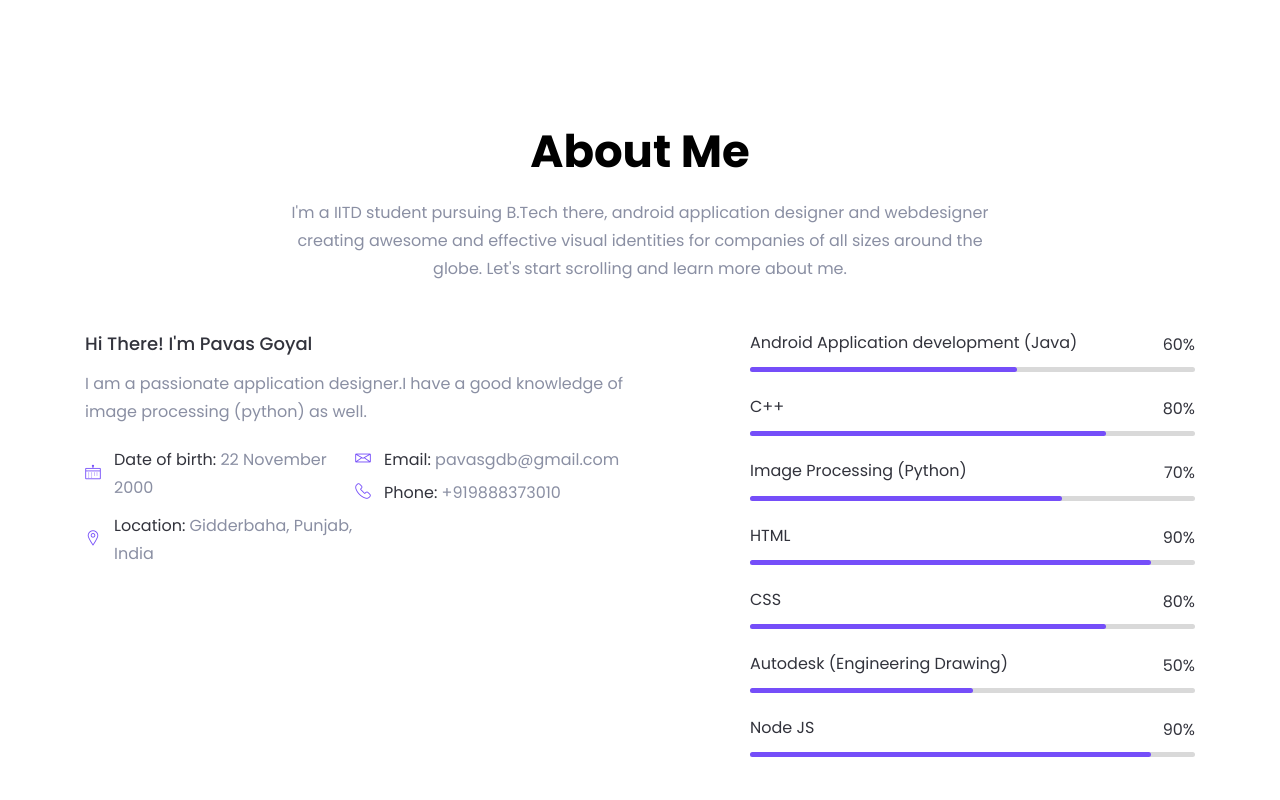
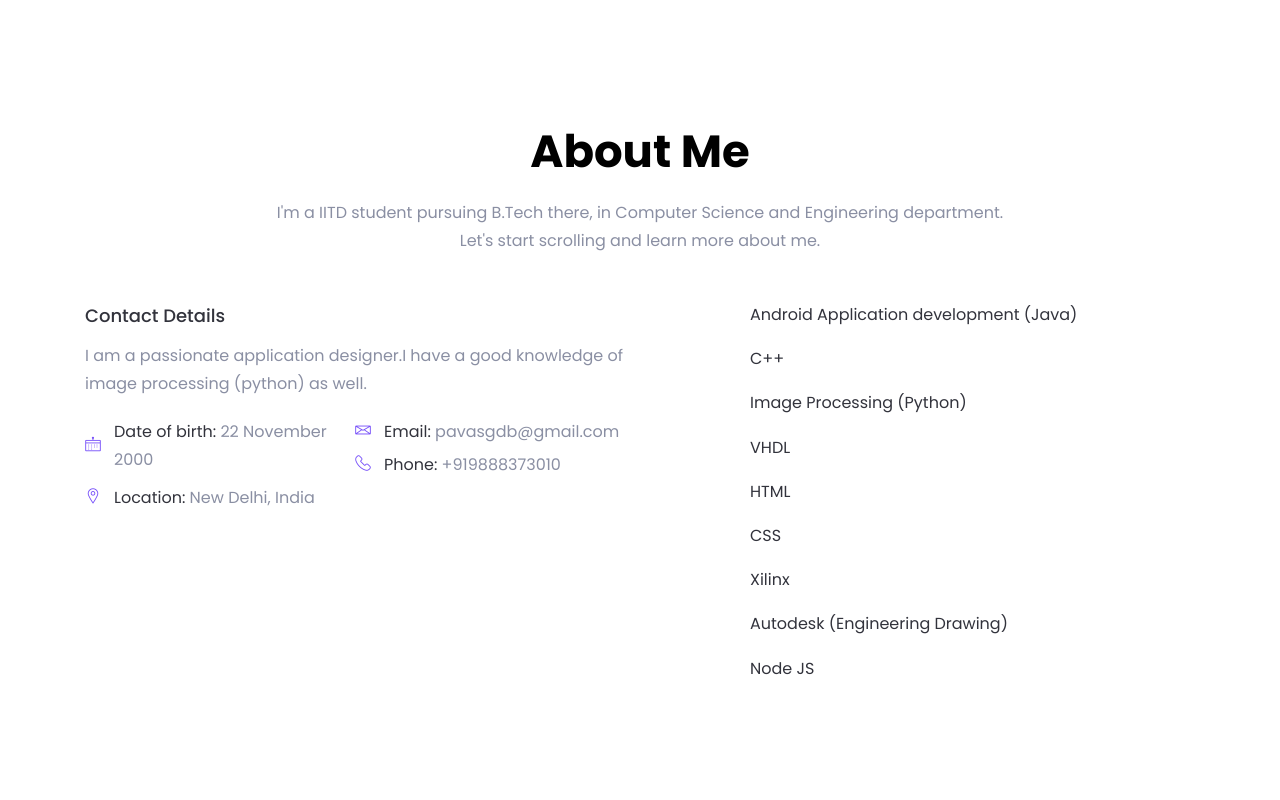
Before and after one commit to pavasgdb/pavasgdb.github.io, a plain HTML site: page index.html in a window 1280 px wide. Shown: the part 820-1620 px from the top of the page. Drawn offline with Linux system fonts and the light colour scheme; files whose address does not match are found by name.

Commit message:
Update index.html

```diff
--- a/index.html
+++ b/index.html
@@ -170,8 +170,7 @@
                 <div class="col-lg-8">
                     <div class="section-title text-center">
                         <h2 class="title">About Me</h2>
-                        <p>I'm a <span>IITD student</span> pursuing B.Tech there, <span>android application designer</span> and <span>webdesigner</span> creating awesome and
-                            effective visual identities for companies of all sizes around the globe. Let's <a class="smoothscroll" >start scrolling</a>
+                        <p>I'm a <span>IITD student</span> pursuing B.Tech there, in Computer Science and Engineering department. Let's <a class="smoothscroll" >start scrolling</a>
                             and learn more <a class="smoothscroll" >about me</a>.
                     </div> <!-- section title -->
                 </div>
@@ -179,7 +178,7 @@
             <div class="row" >
                 <div class="col-lg-6">
                     <div class="about-content mt-50">
-                        <h5 class="about-title">Hi There! I'm Pavas Goyal</h5>
+                        <h5 class="about-title">Contact Details</h5>
                         <p>I am a passionate application designer.I have a good knowledge of image processing (python) as well.</p>
                         <ul class="clearfix">
                             <li>
@@ -218,7 +217,7 @@
                                         <i class="lni-map-marker"></i>
                                     </div>
                                     <div class="info-text">
-                                        <p><span>Location:</span> Gidderbaha, Punjab, India</p>
+                                        <p><span>Location:</span> New Delhi, India</p>
                                     </div>
                                 </div> <!-- single info -->
                             </li>
@@ -232,118 +231,151 @@
                          <div class="skill-item mt-25">
                                 <div class="skill-header">
                                     <h6 class="skill-title">Android Application development (Java)</h6>
-                                    <div class="skill-percentage">
+                                    <!-- <div class="skill-percentage">
                                         <div class="count-box counted">
                                             <span class="counter">60</span>
                                         </div>
                                         %
-                                    </div>
+                                    </div> -->
                                 </div>
-                                <div class="skill-bar">
+                                <!-- <div class="skill-bar">
                                     <div class="bar-inner">
                                         <div class="bar progress-line" data-width="60"></div>
                                     </div>
-                                </div>
+                                </div> -->
                             </div> <!-- skill item -->
                              <!-- skill item -->
                         <div class="skill-item mt-25">
                                 <div class="skill-header">
                                     <h6 class="skill-title">C++</h6>
-                                    <div class="skill-percentage">
+                                    <!-- <div class="skill-percentage">
                                         <div class="count-box counted">
                                             <span class="counter">80</span>
                                         </div>
                                         %
-                                    </div>
+                                    </div> -->
                                 </div>
-                                <div class="skill-bar">
+                                <!-- <div class="skill-bar">
                                     <div class="bar-inner">
                                         <div class="bar progress-line" data-width="80"></div>
                                     </div>
-                                </div>
+                                </div> -->
                             </div> <!-- skill item -->
                              <!-- skill item -->
                            <div class="skill-item mt-25">
                                 <div class="skill-header">
                                     <h6 class="skill-title">Image Processing (Python)</h6>
-                                    <div class="skill-percentage">
+                                    <!-- <div class="skill-percentage">
                                         <div class="count-box counted">
                                             <span class="counter">70</span>
                                         </div>
                                         %
-                                    </div>
+                                    </div> -->
                                 </div>
-                                <div class="skill-bar">
+                                <!-- <div class="skill-bar">
                                     <div class="bar-inner">
                                         <div class="bar progress-line" data-width="70"></div>
                                     </div>
-                                </div>
+                                </div> -->
                             </div> <!-- skill item -->
 
+                            <div class="skill-item mt-25">
+                                <div class="skill-header">
+                                    <h6 class="skill-title">VHDL</h6>
+                                    <!-- <div class="skill-percentage">
+                                        <div class="count-box counted">
+                                            <span class="counter">90</span>
+                                        </div>
+                                        %
+                                    </div> -->
+                                </div>
+                                <!-- <div class="skill-bar">
+                                    <div class="bar-inner">
+                                        <div class="bar progress-line" data-width="90"></div>
+                                    </div>
+                                </div> -->
+                            </div> <!-- skill item -->
 
                         <div class="skill-item mt-25">
                             <div class="skill-header">
                                 <h6 class="skill-title">HTML</h6>
-                                <div class="skill-percentage">
+                                <!-- <div class="skill-percentage">
                                     <div class="count-box counted">
                                         <span class="counter">90</span>
                                     </div>
                                     %
-                                </div>
+                                </div> -->
                             </div>
-                            <div class="skill-bar">
+                            <!-- <div class="skill-bar">
                                 <div class="bar-inner">
                                     <div class="bar progress-line" data-width="90"></div>
                                 </div>
-                            </div>
+                            </div> -->
                         </div> <!-- skill item -->
                         <div class="skill-item mt-25">
                             <div class="skill-header">
                                 <h6 class="skill-title">CSS</h6>
-                                <div class="skill-percentage">
+                                <!-- <div class="skill-percentage">
                                     <div class="count-box counted">
                                         <span class="counter">80</span>
                                     </div>
                                     %
-                                </div>
+                                </div> -->
                             </div>
-                            <div class="skill-bar">
+                            <!-- <div class="skill-bar">
                                 <div class="bar-inner">
                                     <div class="bar progress-line" data-width="80"></div>
                                 </div>
+                            </div> -->
+                        </div> <!-- skill item -->
+
+                        <div class="skill-item mt-25">
+                            <div class="skill-header">
+                                <h6 class="skill-title">Xilinx</h6>
+                                <!-- <div class="skill-percentage">
+                                    <div class="count-box counted">
+                                        <span class="counter">90</span>
+                                    </div>
+                                    %
+                                </div> -->
                             </div>
+                            <!-- <div class="skill-bar">
+                                <div class="bar-inner">
+                                    <div class="bar progress-line" data-width="90"></div>
+                                </div>
+                            </div> -->
                         </div> <!-- skill item -->
                         <div class="skill-item mt-25">
                             <div class="skill-header">
                                 <h6 class="skill-title">Autodesk (Engineering Drawing)</h6>
-                                <div class="skill-percentage">
+                                <!-- <div class="skill-percentage">
                                     <div class="count-box counted">
                                         <span class="counter">50</span>
                                     </div>
                                     %
-                                </div>
+                                </div> -->
                             </div>
-                            <div class="skill-bar">
+                            <!-- <div class="skill-bar">
                                 <div class="bar-inner">
                                     <div class="bar progress-line" data-width="50"></div>
                                 </div>
-                            </div>
+                            </div> -->
                         </div> <!-- skill item -->
                         <div class="skill-item mt-25">
                             <div class="skill-header">
                                 <h6 class="skill-title">Node JS</h6>
-                                <div class="skill-percentage">
+                                <!-- <div class="skill-percentage">
                                     <div class="count-box counted">
                                         <span class="counter">90</span>
                                     </div>
                                     %
-                                </div>
+                                </div> -->
                             </div>
-                            <div class="skill-bar">
+                            <!-- <div class="skill-bar">
                                 <div class="bar-inner">
                                     <div class="bar progress-line" data-width="90"></div>
                                 </div>
-                            </div>
+                            </div> -->
                         </div> <!-- skill item -->
                     </div> <!-- about skills -->
                 </div>
@@ -515,13 +547,7 @@
 
 
             </div> <!-- row -->
-            <div class="row">
-                <div class="col-lg-12">
-                    <div class="work-more text-center mt-50">
-                        <a class="main-btn" href="#">more works</a>
-                    </div> <!-- work more -->
-                </div>
-            </div> <!-- row -->
+
         </div> <!-- container -->
     </section>
 
@@ -732,7 +758,9 @@
                 <div class="row">
                     <div class="col-lg-12">
                         <div class="copyright-text text-center pt-20">
-                            <p>Copyright © 2019. Pavas Goyal</p>
+                            <p><!-- Link back to Colorlib can't be removed. Template is licensed under CC BY 3.0. -->
+                                Copyright &copy;<script>document.write(new Date().getFullYear());</script> All rights reserved |<i class="icon-heart" aria-hidden="true"></i> <a href="https://colorlib.com" target="_blank">Colorlib</a>
+                                <!-- Link back to Colorlib can't be removed. Template is licensed under CC BY 3.0. --></p>
                         </div> <!-- copyright text -->
                     </div>
                 </div> <!-- row -->
```
